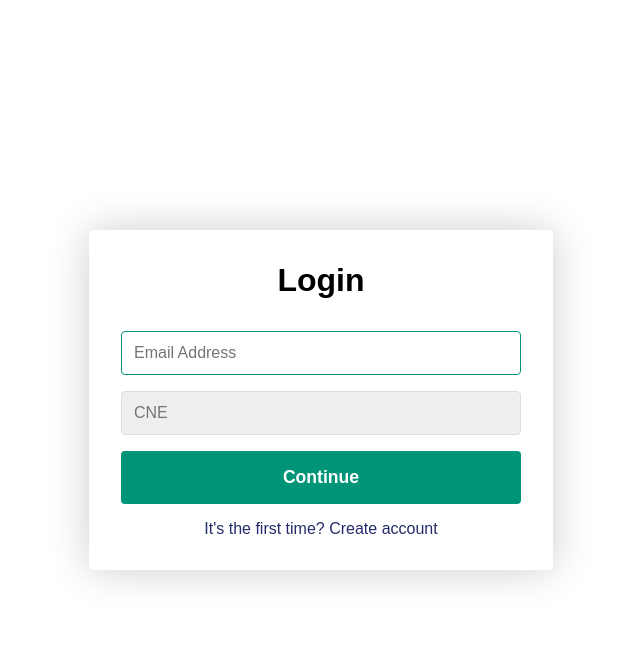
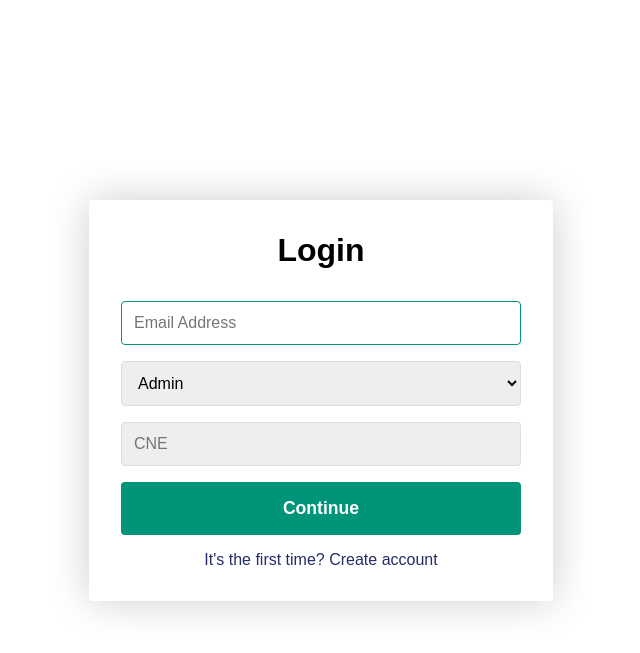
Before and after one commit to N-HAFSA/MBD-QR-App, a Flask app: page /login in a window 1280 px wide. Shown: the top 653 px of the page, without its empty margins (319-959 px from the left). Run offline with Flask 2, Linux system fonts and the light colour scheme.

Commit message:
add admin login

```diff
--- a/app.py
+++ b/app.py
@@ -55,15 +55,22 @@ def login():
 
     cin = request.form['cin']
     email = request.form['email']
+    userType = request.form['usertype']
 
-    user = db.child('users').order_by_child('email').equal_to(email).limit_to_first(1).get()
+    print(userType)
+
+    user = db.child(userType).order_by_child('email').equal_to(email).limit_to_first(1).get()
     user_data = user.val()
     if user_data :
       user_data = list(user_data.values())
       cin_inp = user_data[0].get('cin',"Not Found")
       if cin == cin_inp :
-        session['user'] = user_data
-        return redirect("/user_profile")
+        if userType == "users" :
+          session['user'] = user_data
+          return redirect("/user_profile")
+        else :
+          session['admin'] = user_data
+          return redirect("/users/")
       message ="incorrect email or CIN"
     else :
       message ="incorrect email"
@@ -72,9 +79,12 @@ def login():
 
 @app.route("/user_profile")
 def userProfile():
-  if session  :
-    user = session['user']
-    return render_template("edit.html",users=user)
+  if session :
+    try :
+      user = session['user']
+      return render_template("edit.html",users=user)
+    except :
+      return redirect("/login")
   return redirect("/login")
 
 #logout route
@@ -84,6 +94,7 @@ def logout():
     auth.current_user = None
     #also remove the session
     session['user'] = ""
+    session['admin'] = ""
     session.clear()
     return redirect("/login")
 
@@ -115,45 +126,23 @@ def create():
 
 @app.route("/users/")
 def read_users():
-  import qrcode
-  '''
-  user = {
-    "nom" : "jhon",
-    "prenom" : "doe",
-    "cin" : "878658",
-    "adress" : "dhsuifhuds kjefk london 4545",
-    "email" : "jhondoe@gmail.com",
-    "birthday" : "11/12/1997" }
-
-  qr = qrcode.QRCode(
-    version=1,
-    error_correction=qrcode.constants.ERROR_CORRECT_L,
-    box_size=10,
-    border=4,
-  )
-  qr.add_data(user["nom"]+user["prenom"]+user["cin"]+user["email"])
-  data =qr.make(fit=True)
-  qr_img = qr.make_image(fill_color="black", back_color="white")
-  path = "static/images/"+user["cin"]+".png"
-  img = qr_img.save(path)
-
-  user["qr_image_path"] = path
-
-  db.child("users").push(user)
-  '''
-  #get the users
-  users = db.child("users").get()
-  users_data = users.val()
-
-  return render_template("post.html",users =users_data.values() )
+  if session and session['admin'] :
+    import qrcode
+    #get the users
+    users = db.child("users").get()
+    users_data = users.val()
+    return render_template("post.html",users =users_data.values() )
+  return redirect('/login')
 
 @app.route("/profile/", methods=["GET", "POST"])
 def get_user():
+  if session and session['admin'] :
     if request.method == "POST":
       cin = request.form['cin']
       user =  db.child("users").order_by_child("cin").equal_to(cin).limit_to_first(1).get()
       user_data = user.val()
     return render_template("edit.html", users=user_data.values())
+  return redirect(('/login'))
 
 @app.route("/delete/<id>", methods=["POST"])
 def delete(id):
--- a/templates/login.html
+++ b/templates/login.html
@@ -15,6 +15,12 @@
             <div class="form__input-group">
                 <input type="email" class="form__input" name="email" autofocus placeholder="Email Address" id="logemail">
                 <div class="form__input-error-message"></div>
+            </div>
+            <div class="form__input-group">
+                <select  class="form__input" id="cars" name="usertype">
+                    <option value="admins">Admin</option>
+                    <option value="users">User</option>
+                  </select>
             </div>
             <div class="form__input-group">
                 <input type="password" class="form__input" name="cin" autofocus placeholder="CNE" id="logcne">
```
